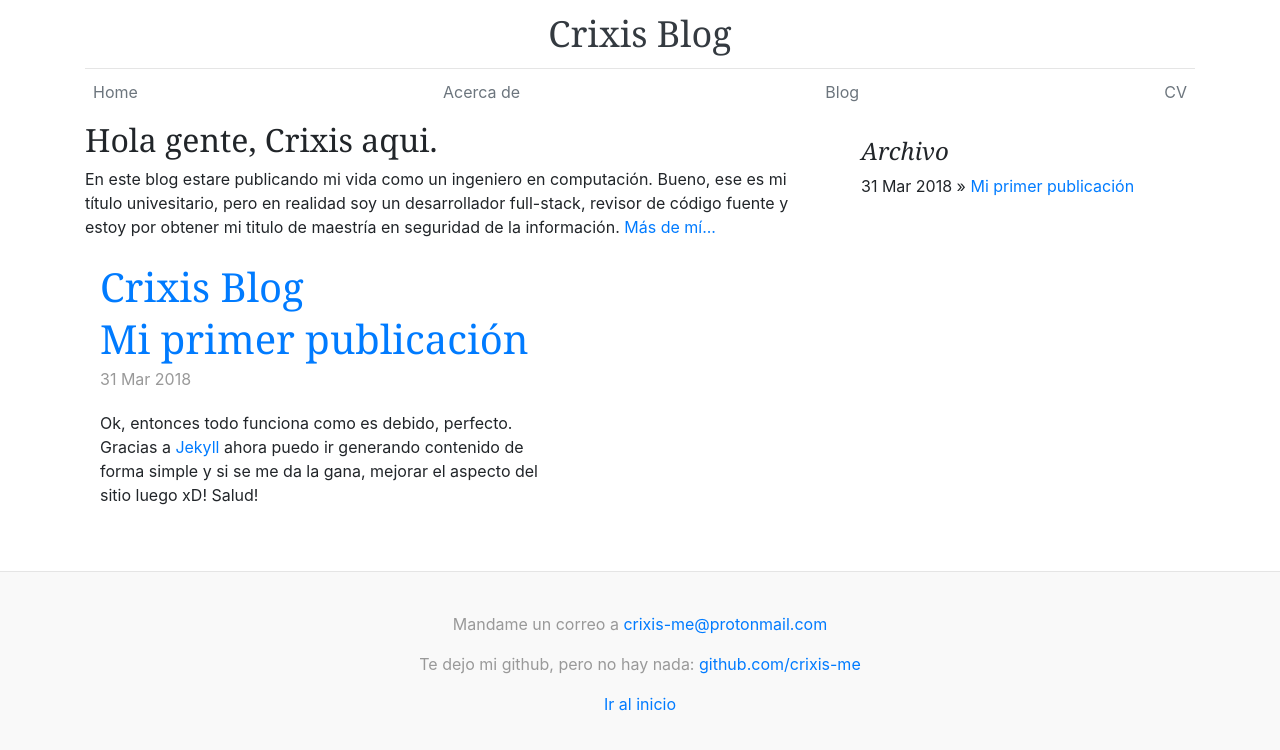
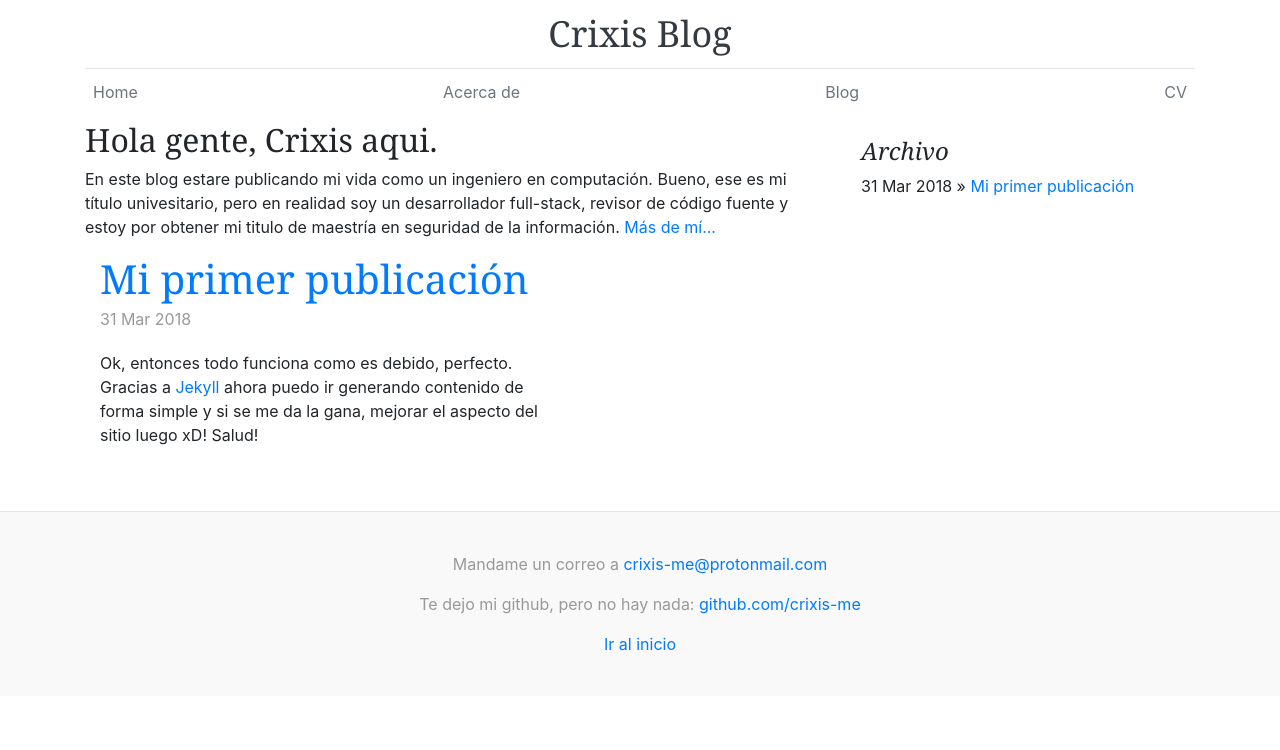
Before and after one commit to crixis-me/crixis-me.github.io, a Jekyll site: the page built from index.html, in a window 1280 px wide. Shown: the top 750 px of the page. Built offline with Jekyll 4.4.1, drawn with Linux system fonts in a browser that asks for light colours.

Commit message:
Post-detail modificacion, ya sin titulo de pagina ni fecha de pagina, solo info del post

```diff
--- a/_includes/post-detail.html
+++ b/_includes/post-detail.html
@@ -1,18 +1,8 @@
-<h1 class="entry-title">
-{% if page.title %}
-	<h2 class="blog-post-title">
-		<a href="{{ root_url }}{{ page.url }}">{{ page.title }}</a>
-	</h2>
-{% endif %}
 {% if post.title %}
 	<h2 class="blog-post-title">
 		<a href="{{ root_url }}{{ post.url }}">{{ post.title }}</a>
 	</h2>
 {% endif %}
-</h1>
-{% if page.date %}
-	<p class="blog-post-meta">{{ page.date | date_to_string }}</p>
-{% endif %}
 {% if post.date %}
 	<p class="blog-post-meta">{{ post.date | date_to_string }}</p>
 {% endif %}
```
